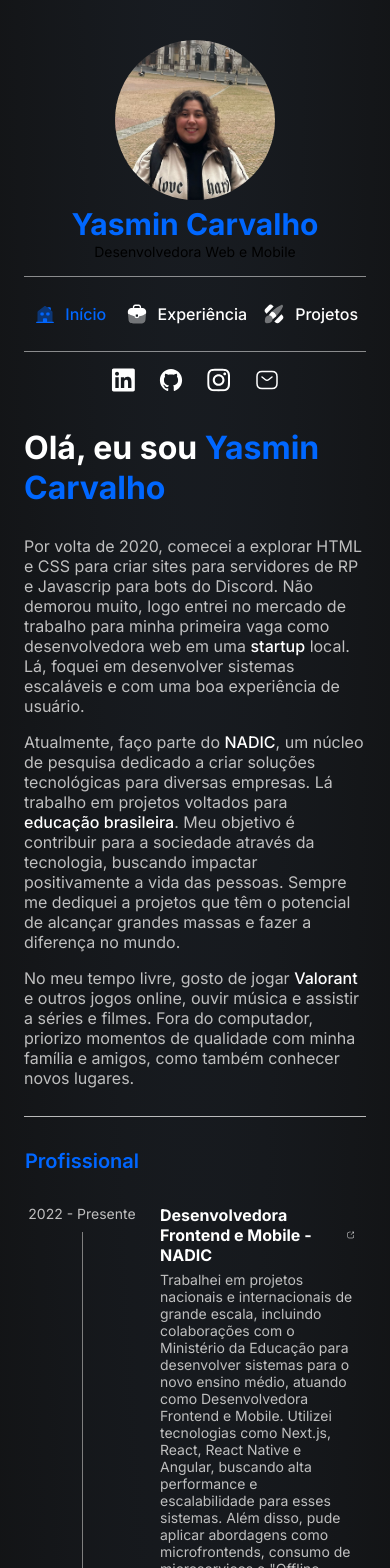
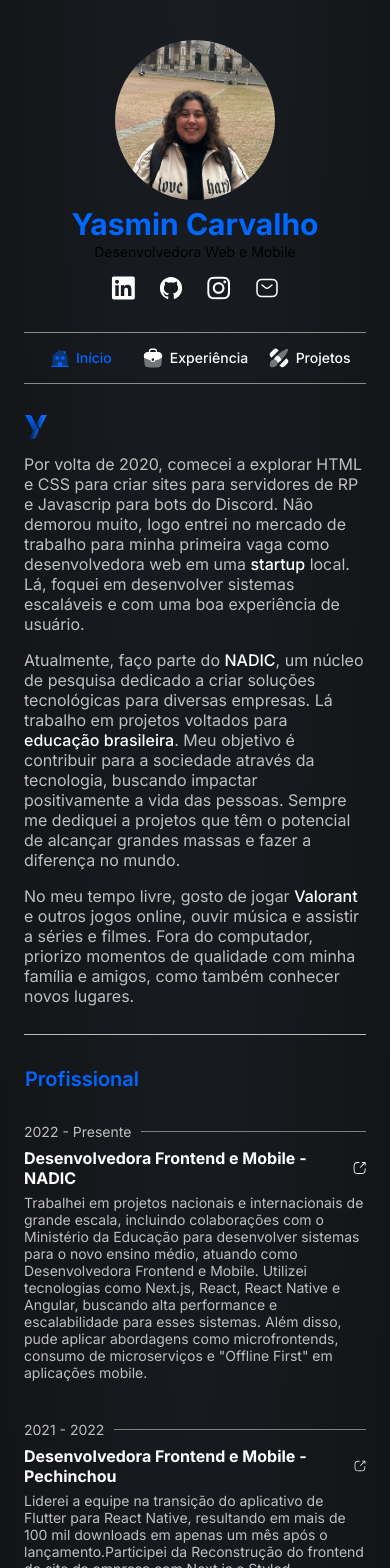
Before and after one commit to Yasnnie/portifolio-react, a Next.js app: page / in a window 390 px wide. Shown: the top 1568 px of the page. Built offline with nearby package versions, Linux system fonts and the light colour scheme.

Commit message:
feat: finalizado a responsividade

```diff
--- a/src/components/Contact/index.tsx
+++ b/src/components/Contact/index.tsx
@@ -52,6 +52,7 @@ export default function Contact() {
 }
 
 const Container = styled.section`
+  margin-top: 16px;
   display: flex;
   align-items: center;
   justify-content: center;
@@ -63,7 +64,7 @@ const Container = styled.section`
     align-items: center;
     gap: 6px;
     height: 36px;
-    font-size: 12px;
+    font-size: 11px;
     font-weight: 500;
     position: relative;
     transition: 0.6s;
@@ -85,7 +86,7 @@ const Container = styled.section`
       .c-contact__link__text {
         transition: 0.6s;
         opacity: 1;
-        top: 32px;
+        top: 28px;
         background: linear-gradient(91.84deg, #00122d 30.95%, #001f4d 98.87%);
         padding: 4px 6px;
       }
--- a/src/components/ExperienceCard/index.tsx
+++ b/src/components/ExperienceCard/index.tsx
@@ -153,4 +153,29 @@ const Container = styled.a<{ isLast?: boolean }>`
 
   .c-experience--no-padding {
   }
+
+  @media (max-width:600px) {
+    grid-template-columns: 1fr;
+    margin-bottom: ${({ isLast }) => (isLast ? '0px' : '40px')};
+
+
+    .c-experience__time{
+      padding: 0;
+      text-align: left;
+      flex-direction: row;
+      align-items: center;
+      margin-bottom: 8px;
+
+      &::after{
+        height: 1px;
+      }
+    }
+
+    .c-experience__content{
+      padding: 0px;
+      .c-experience__content__padding {
+        padding: 0px;
+      }
+    }
+  }
 `
--- a/src/components/Header/index.tsx
+++ b/src/components/Header/index.tsx
@@ -90,7 +90,7 @@ export default function Header() {
       </div>
       <h1 className="c-header__title">Yasmin Carvalho</h1>
       <p className="c-header__subtitle">Desenvolvedora Web e Mobile</p>
-
+      <Contact />
       <nav className="c-header__nav">
         {NavOptions.map((item, index) => {
           const isSelect = selected == item.link
@@ -110,7 +110,7 @@ export default function Header() {
         })}
       </nav>
 
-      <Contact />
+
     </Container>
   )
 }
@@ -153,7 +153,7 @@ const Container = styled.header`
     display: flex;
     flex-direction: column;
     padding: 1rem 0;
-    margin: 1rem 0;
+    margin: 1.25rem 0;
     border-top: 1px solid rgba(255, 255, 255, 0.5);
     border-bottom: 1px solid rgba(255, 255, 255, 0.5);
 
@@ -220,13 +220,20 @@ const Container = styled.header`
     min-width: 100%;
     max-width: 100%;
     height: max-content;
+
+
     .c-header__nav {
       flex-direction: row;
       width: 100%;
+      padding: 4px 0;
+      margin-bottom: 0px;
 
-      .c-header__nav__link{
+      .c-header__nav__link {
         flex: 1;
         justify-content: center;
+        gap: 6px;
+        padding: 10px 4px;
+        font-size: 14px;
       }
     }
   }
--- a/src/components/HomeAbout/index.tsx
+++ b/src/components/HomeAbout/index.tsx
@@ -1,12 +1,12 @@
 import { theme } from '@/styles/theme'
 import styled from 'styled-components'
-
+import Logo from '/public/assets/icon/Logo.svg'
+import Image from 'next/image'
 export default function HomeAbout() {
   return (
     <Container>
       <h2 className="c-home-about__title">
-        Olá, eu sou{' '}
-        <span className="c-home-about__title__bold">Yasmin Carvalho</span>
+      <Image src={Logo} alt='Logo' width={24} height={24}/>
       </h2>
 
       <p className="c-home-about__text">
@@ -44,9 +44,10 @@ const Container = styled.section`
     font-weight: 700;
     line-height: 2.5rem;
     letter-spacing: 0em;
+    margin-bottom: 6px;
     text-align: left;
     color: ${theme.white};
-    margin-bottom: 28px;
+
 
     .c-home-about__title__bold {
       color: ${theme.primaryBlue};
@@ -88,4 +89,6 @@ const Container = styled.section`
     display: block;
     cursor: pointer;
   }
+
+  @media (max-width:1080px) {}
 `
```
Also changed, not shown: public/assets/icon/Logo.svg (added).
